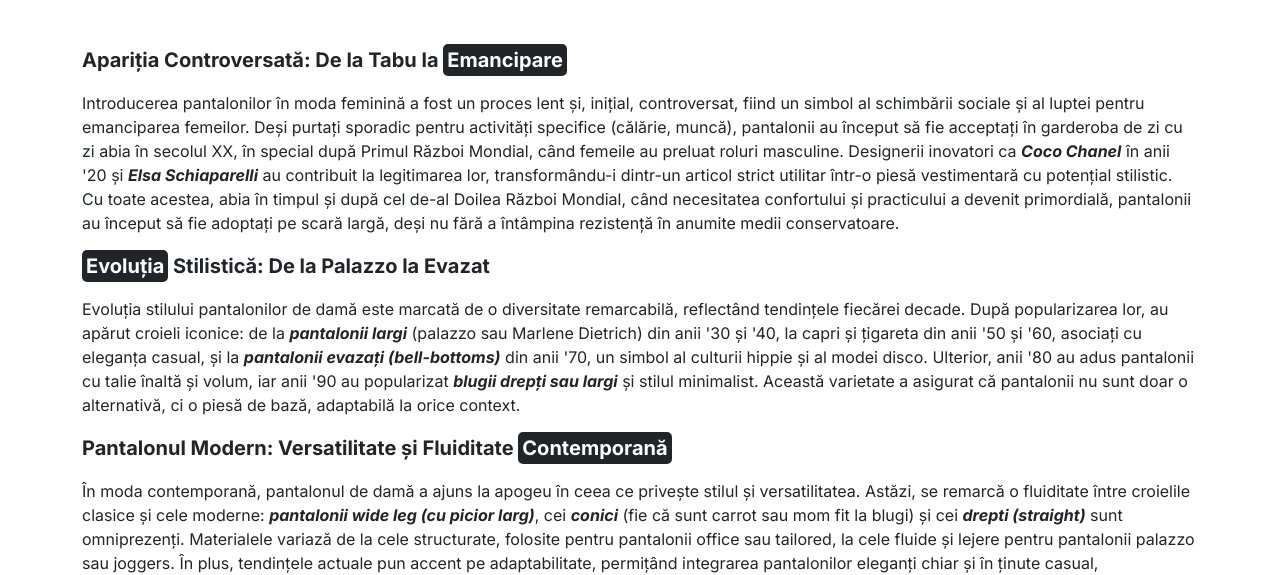
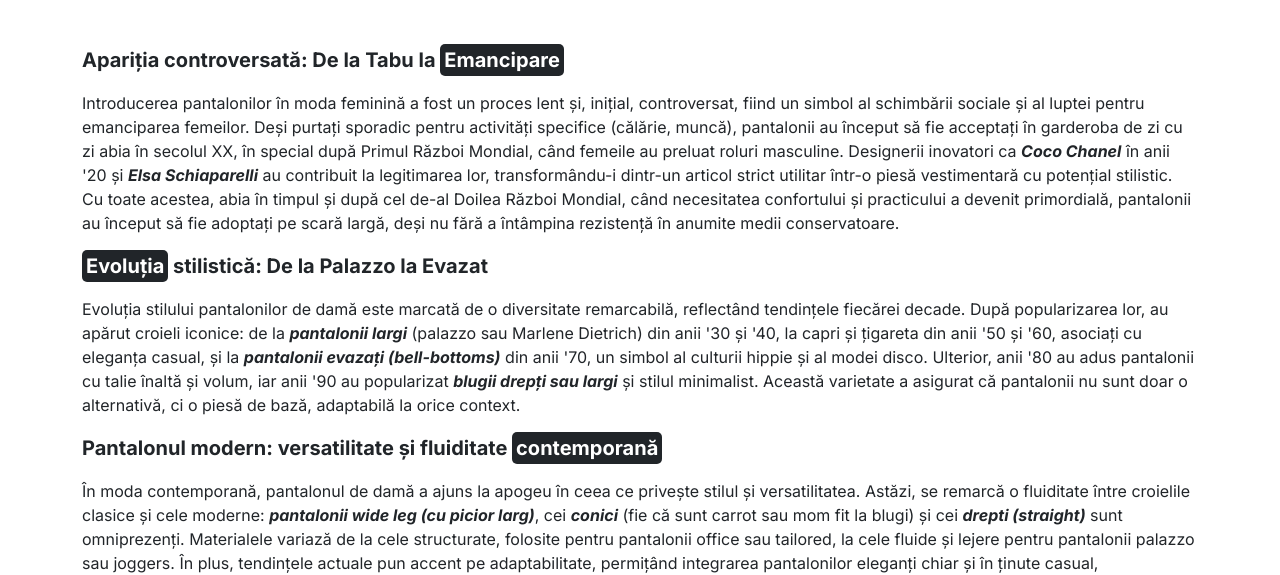
Before and after one commit to daniel-savescu/oldstreetshop, a plain HTML site: page pantaloni_dama.html in a window 1280 px wide. Shown: the part 235-810 px from the top of the page. Drawn offline with nearby package versions, Linux system fonts and the light colour scheme.

Commit message:
pantaloni dama h5 case to lower

```diff
--- a/pantaloni_dama.html
+++ b/pantaloni_dama.html
@@ -50,7 +50,7 @@
     <div class="container">
         <h1 class="text-center mt-5  mb-3 fw-bold title">Old Street Shop</h1>
         <h2 class="subtitle mb-5 text-center border-bottom border-1 border-dark">Pantaloni damă</h2>
-        <h5 class="fw-bold mb-3 lh-base">Apariția Controversată: De la Tabu la <span
+        <h5 class="fw-bold mb-3 lh-base">Apariția controversată: De la Tabu la <span
                 class="bg-dark text-white p-1 border-rounder">Emancipare</span></h5>
         <p>Introducerea pantalonilor în moda feminină a fost un proces lent și, inițial,
             controversat, fiind un simbol al schimbării sociale și al luptei pentru emanciparea femeilor. Deși
@@ -68,7 +68,7 @@
             practicului a devenit primordială, pantalonii au început să fie adoptați pe scară largă, deși nu fără a
             întâmpina rezistență în anumite medii conservatoare.
         </p>
-        <h5 class="fw-bold mb-3 lh-base"><span class="bg-dark text-white p-1 border-rounder">Evoluția</span> Stilistică:
+        <h5 class="fw-bold mb-3 lh-base"><span class="bg-dark text-white p-1 border-rounder">Evoluția</span> stilistică:
             De la Palazzo la
             Evazat</h5>
         <p>
@@ -83,8 +83,8 @@
             asigurat că pantalonii nu sunt doar o
             alternativă, ci o piesă de bază, adaptabilă la orice context.
         </p>
-        <h5 class="fw-bold mb-3 lh-base">Pantalonul Modern: Versatilitate și Fluiditate <span
-                class="bg-dark text-white p-1 border-rounder">Contemporană</span></h5>
+        <h5 class="fw-bold mb-3 lh-base">Pantalonul modern: versatilitate și fluiditate <span
+                class="bg-dark text-white p-1 border-rounder">contemporană</span></h5>
         <p>
             În moda contemporană, pantalonul de damă a ajuns la apogeu în ceea ce privește stilul și versatilitatea.
             Astăzi, se remarcă o fluiditate între croielile clasice și cele moderne: <span
```
